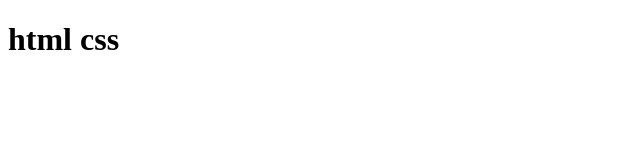
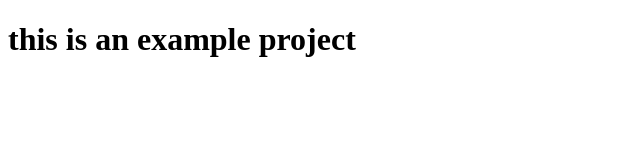
Before and after one commit to Begench102206/new--project, a plain HTML site: page index.html in a window 1280 px wide. Shown: the whole page, without its empty margins (0-640 px from the left). Drawn offline with Linux system fonts and the light colour scheme.

Commit message:
add index file

```diff
--- a/index.html
+++ b/index.html
@@ -6,6 +6,6 @@
     <title>Document</title>
 </head>
 <body>
-    <h1>html css</h1>
+    <h1>this is an example project</h1>
 </body>
 </html>
```
